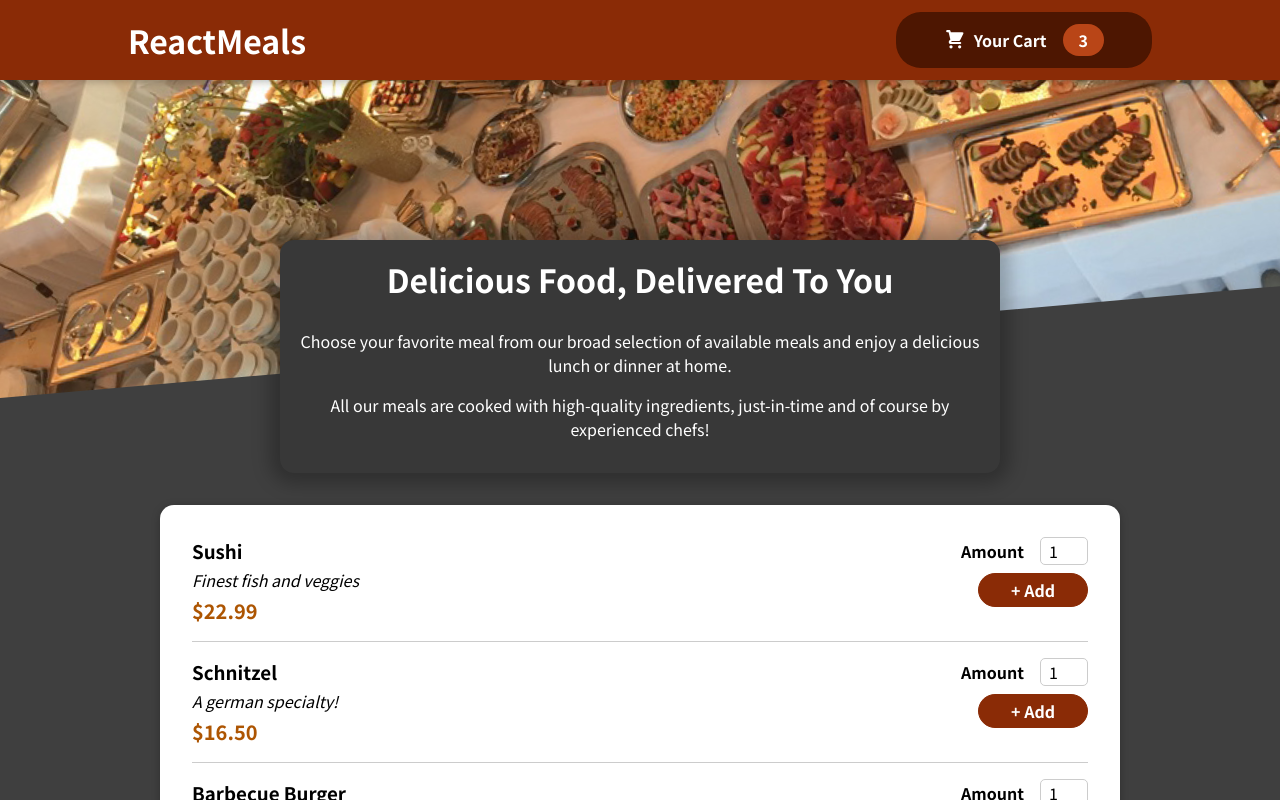
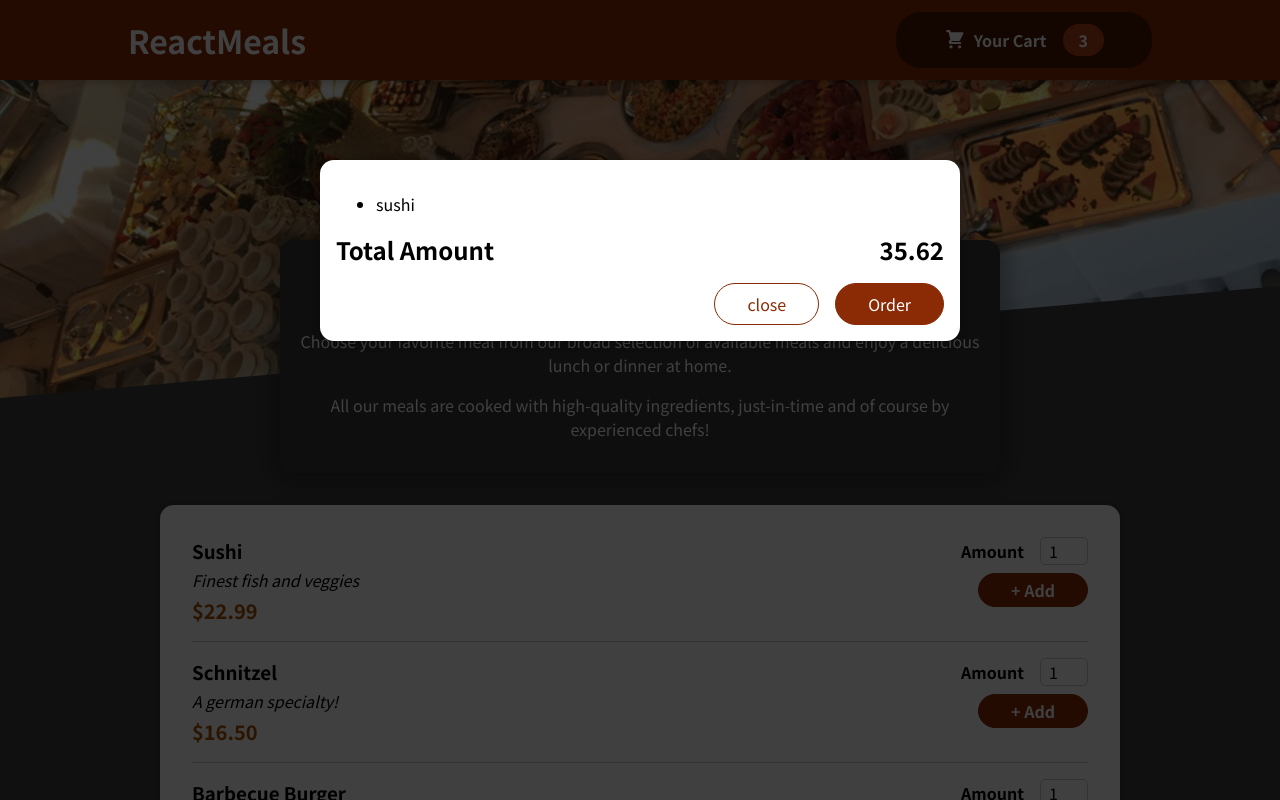
Before and after one commit to rishii-27/ReactRestaurantApp, a React (Create React App) app: page / in a window 1280 px wide. Shown: the top 800 px of the page. Built offline with nearby package versions, Linux system fonts and the light colour scheme.

Commit message:
Added Backdrop and ModalOverlay using ReactDOM createPortal in Modal (IMPORTANT)

```diff
--- a/public/index.html
+++ b/public/index.html
@@ -28,6 +28,7 @@
   </head>
   <body>
     <noscript>You need to enable JavaScript to run this app.</noscript>
+    <div id="overlays"></div>
     <div id="root"></div>
     <!--
       This HTML file is a template.
--- a/src/App.js
+++ b/src/App.js
@@ -1,10 +1,12 @@
 import { Fragment } from "react";
 import Header from "./Components/Layout/Header";
 import Meals from "./Components/Meals/Meals";
+import Cart from "./Components/Cart/Cart";
 
 function App() {
   return (
     <Fragment>
+      <Cart/>
       <Header />
       <main>
         <Meals />
--- /dev/null
+++ b/src/Components/Cart/Cart.js
@@ -0,0 +1,23 @@
+import Modal from "../UI/Modal"
+import classes from "./Cart.module.css"
+
+const Cart = props => {
+    const cartItems = <ul>
+        {[{ id: 'c1', name: 'sushi', amount: 2, price: 12.99 }].map((item) => (
+            <li>{item.name}</li>
+        ))}</ul>
+
+    return <Modal>
+        {cartItems}
+        <div className={classes.total}>
+            <span>Total Amount</span>
+            <span>35.62</span>
+        </div>
+        <div className={classes.actions}>
+            <button className={classes['button--alt']}>close</button>
+            <button className={classes.button}>Order</button>
+        </div>
+    </Modal >
+}
+
+export default Cart
--- /dev/null
+++ b/src/Components/Cart/Cart.module.css
@@ -0,0 +1,44 @@
+.cart-items {
+    list-style: none;
+    margin: 0;
+    padding: 0;
+}
+
+.total {
+    display: flex;
+    justify-content: space-between;
+    align-items: center;
+    font-weight: bold;
+    font-size: 1.5rem;
+    margin: 1rem 0;
+}
+
+.actions {
+    text-align: right;
+}
+
+.actions button {
+    font: inherit;
+    cursor: pointer;
+    background-color: transparent;
+    border: 1px solid #8a2b06;
+    padding: 0.5rem 2rem;
+    border-radius: 25px;
+    margin-left: 1rem;
+}
+
+.actions button:hover,
+.actions button:active {
+    background-color: #5a1a01;
+    border-color: #5a1a01;
+    color: white;
+}
+
+.actions .button--alt {
+    color: #8a2b06;
+}
+
+.actions .button {
+    background-color: #8a2b06;
+    color: white;
+}
--- /dev/null
+++ b/src/Components/UI/Modal.js
@@ -0,0 +1,29 @@
+import { Fragment } from "react";
+import ReactDOM from "react-dom";
+
+import classes from "./Modal.module.css";
+
+
+const Brackdrop = props => {
+    return <div className={classes.backdrop} />
+};
+
+const ModalOverlay = props => {
+    return <div className={classes.modal}>
+        <div className={classes.content}>
+            {props.children}
+        </div>
+    </div>
+}
+
+// Added overlays above root
+const portalElement = document.getElementById('overlays');
+
+const Modal = props => {
+    return <Fragment>
+        {ReactDOM.createPortal(<Brackdrop />, portalElement)}
+        {ReactDOM.createPortal(<ModalOverlay>{props.children}</ModalOverlay>, portalElement)}
+    </Fragment>
+}
+
+export default Modal;
--- /dev/null
+++ b/src/Components/UI/Modal.module.css
@@ -0,0 +1,41 @@
+.backdrop {
+    position: fixed;
+    top: 0;
+    left: 0;
+    width: 100%;
+    height: 100vh;
+    z-index: 20;
+    background-color: rgba(0, 0, 0, 0.75);
+}
+
+.modal {
+    position: fixed;
+    top: 20vh;
+    left: 5%;
+    width: 90%;
+    background-color: white;
+    padding: 1rem;
+    border-radius: 14px;
+    box-shadow: 0 2px 8px rgba(0, 0, 0, 0.25);
+    z-index: 30;
+    animation: slide-down 300ms ease-out forwards;
+}
+
+@media (min-width: 768px) {
+    .modal {
+        width: 40rem;
+        left: calc(50% - 20rem);
+    }
+}
+
+@keyframes slide-down {
+    from {
+        opacity: 0;
+        transform: translateY(-3rem);
+    }
+
+    to {
+        opacity: 1;
+        transform: translateY(0);
+    }
+}
```
